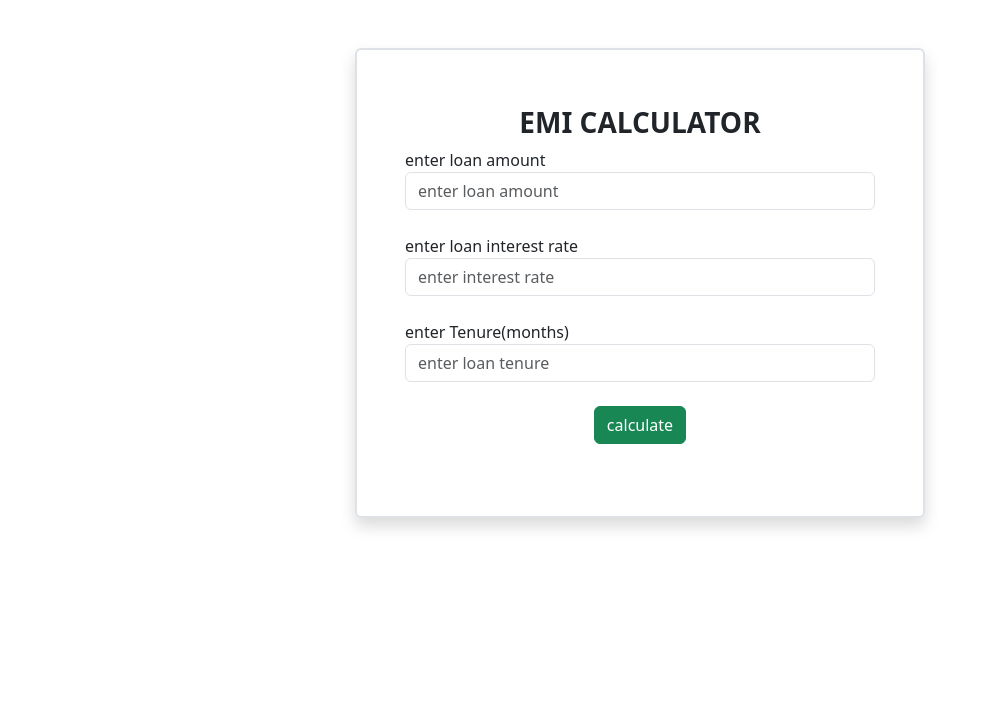
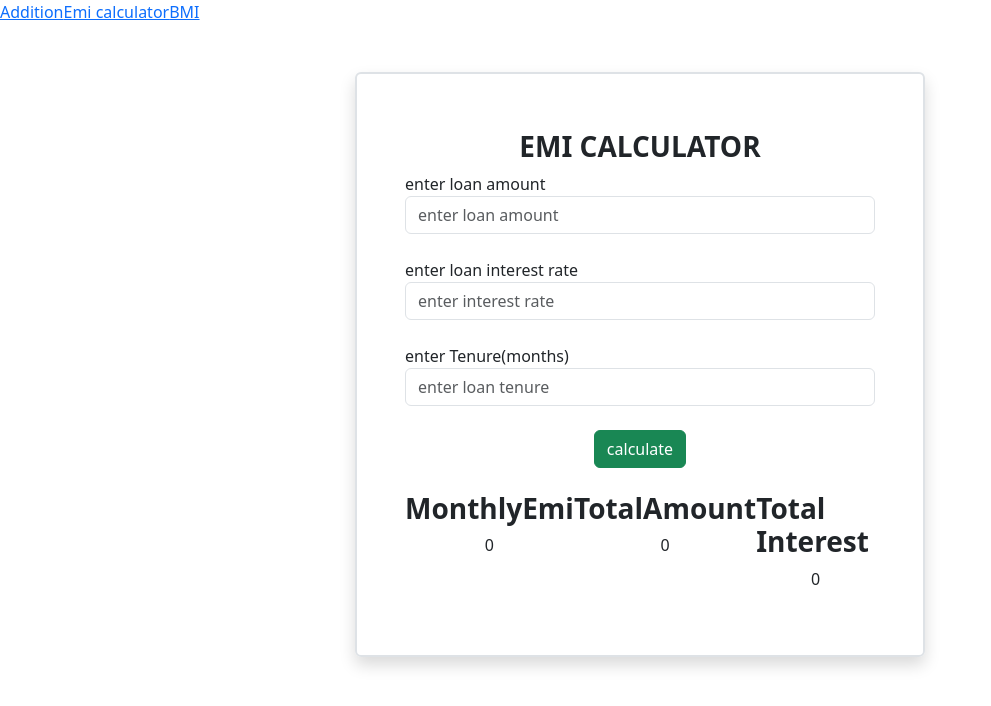
Before and after one commit to vishnuvijayan123abc/Angular, an Angular app: page /emi in a window 1280 px wide. Before the commit this address led to /. Shown: the top 706 px of the page, without its empty margins (0-991 px from the left). Built offline with nearby package versions, Linux system fonts and the light colour scheme.

Commit message:
agular router

```diff
--- a/src/app/app-routing.module.ts
+++ b/src/app/app-routing.module.ts
@@ -1,7 +1,14 @@
 import { NgModule } from '@angular/core';
 import { RouterModule, Routes } from '@angular/router';
+import { AdditionComponent } from './addition/addition.component';
+import { BmiComponent } from './bmi/bmi.component';
+import { EmiComponent } from './emi/emi.component';
 
-const routes: Routes = [];
+const routes: Routes = [
+  {path:"add",component:AdditionComponent},
+  {path:"bmi",component:BmiComponent},
+  {path:"emi",component:EmiComponent}
+];
 
 @NgModule({
   imports: [RouterModule.forRoot(routes)],
--- a/src/app/app.component.html
+++ b/src/app/app.component.html
@@ -8,4 +8,6 @@
 <!-- <app-register> </app-register> -->
 <!-- <app-login>   </app-login>
          -->
-<app-emi> </app-emi>
+<!-- <app-emi> </app-emi>          -->
+<app-nav> </app-nav>
+<router-outlet> </router-outlet>
--- a/src/app/app.module.ts
+++ b/src/app/app.module.ts
@@ -12,6 +12,7 @@ import { MetertocmComponent } from './metertocm/metertocm.component';
 import { RegisterComponent } from './register/register.component';
 import { LoginComponent } from './login/login.component';
 import { EmiComponent } from './emi/emi.component';
+import { NavComponent } from './nav/nav.component';
 
 
 @NgModule({
@@ -24,7 +25,8 @@ import { EmiComponent } from './emi/emi.component';
     MetertocmComponent,
     RegisterComponent,
     LoginComponent,
-    EmiComponent
+    EmiComponent,
+    NavComponent
   ],
   imports: [
     BrowserModule,
--- a/src/app/emi/emi.component.html
+++ b/src/app/emi/emi.component.html
@@ -4,7 +4,7 @@
         <div class="col-3"></div>
         <div class="col-6 p-5 border border-2 shadow rounded">
             <h3 class="text-center fw-bolder my-2">EMI CALCULATOR</h3>
-            <form action="" [formGroup]="emiform">
+            <form action="" [formGroup]="emiform" (ngSubmit)="calculateEmi()">
                 <div class="mb-4">
                     <label for="">enter loan amount</label>
                     <input type="text" placeholder="enter loan amount" class="form-control" formControlName="amount">
@@ -23,8 +23,23 @@
                 <div class="mb-4 d-flex justify-content-center">
                     <button type="submit" class="btn btn-success">calculate</button>
 
+
                 </div>
             </form>
+            <div class="d-flex justify-content-around">
+                <div >
+                    <h3 class="fw-bolder">MonthlyEmi</h3>
+                    <p class="text-center">{{emi}}</p>
+                </div>
+                <div>
+                    <h3 class="fw-bolder">TotalAmount</h3>
+                    <p class="text-center">{{totalamount}}</p>
+                </div>
+                <div >
+                    <h3 class="fw-bolder">Total Interest</h3>
+                    <p class="text-center">{{totalinterest}}</p>
+                </div>
+            </div>
         </div>
         <div class="col-3"></div>
     </div>
--- a/src/app/emi/emi.component.ts
+++ b/src/app/emi/emi.component.ts
@@ -7,6 +7,10 @@ import { FormGroup,FormControl,Validators } from '@angular/forms';
   styleUrls: ['./emi.component.css']
 })
 export class EmiComponent {
+  emi:number=0
+  totalamount:number=0
+  totalinterest:number=0
+
   emiform=new FormGroup(
     {
       amount:new FormControl("",Validators.required),
@@ -14,6 +18,7 @@ export class EmiComponent {
       tenure:new FormControl("",Validators.required)
     }
   )
+
   get amount(){
     return this.emiform.get('amount')
   }
@@ -24,5 +29,32 @@ export class EmiComponent {
     return this.emiform.get('tenure')
   }
 
+  calculateEmi(){
+    console.log(this.interest?.value);
+    console.log(this.amount?.value);
+    console.log(this.tenure?.value);
+    let p=Number(this.amount?.value)
+    let r=Number(this.interest?.value)/12
+    let n=Number(this.tenure?.value)*12
+    let i=r/100
+
+    let oneplusi=(1+i)**n
+    this.emi=Math.round((p*i*oneplusi)/(oneplusi-1))
+    this.totalamount=this.emi*n
+    this.totalinterest=this.totalamount-p
+
+
+
+
+
+
+
+
+
+
+
+
+  }
+
 
 }
--- /dev/null
+++ b/src/app/nav/nav.component.html
@@ -0,0 +1,5 @@
+<div>
+    <a href="" routerLink="add">Addition</a>
+    <a href="" routerLink="emi">Emi calculator</a>
+    <a href="" routerLink="bmi">BMI</a>
+</div>
```
Also changed, not shown: src/app/nav/nav.component.ts (added, +10 -0 lines), src/app/nav/nav.component.css (added), 1 other file (tests, documents, lock files or other folders).
